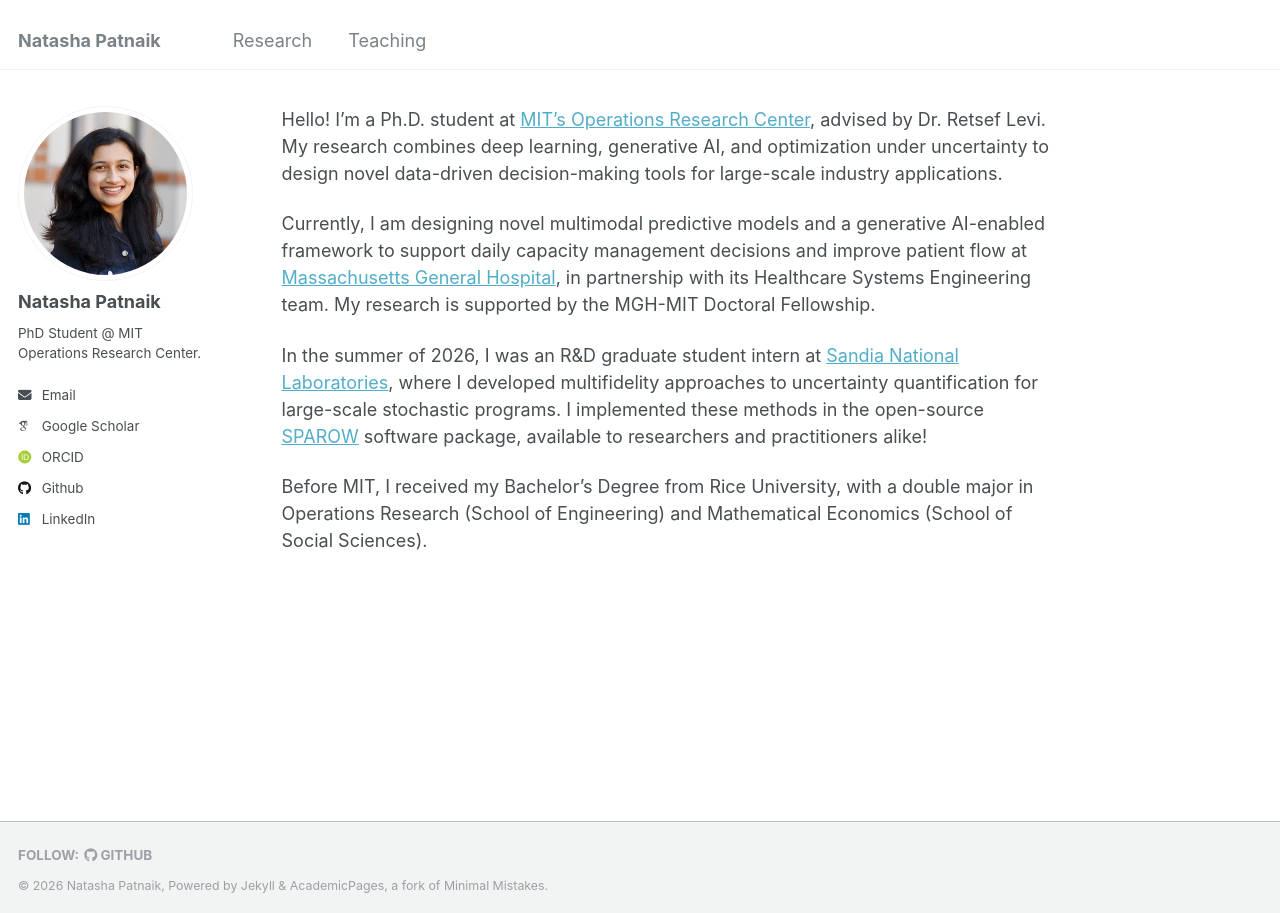
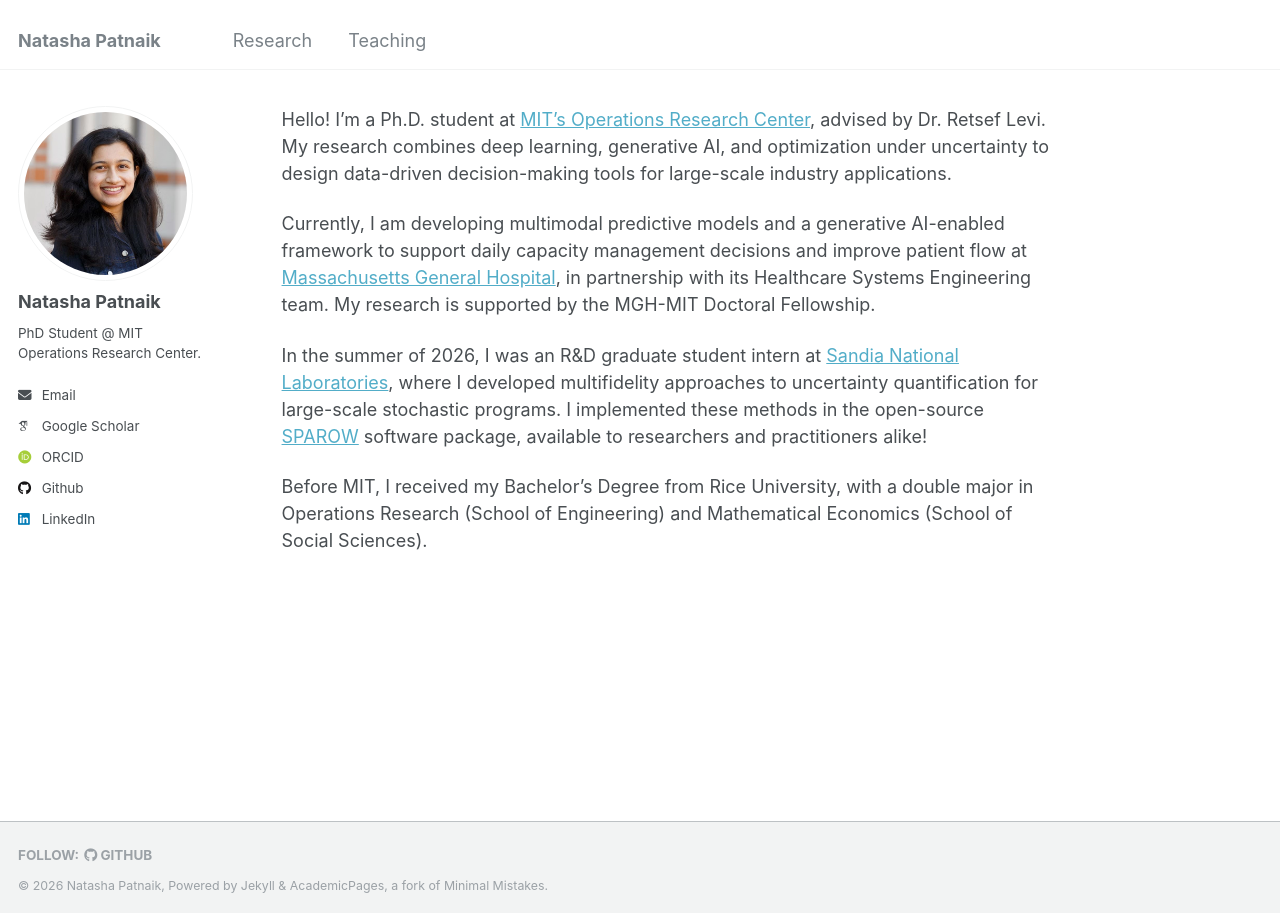
Before and after one commit to natasha-patnaik-321/natasha-patnaik-321.github.io, a Jekyll site: the page built from _pages/about.md, in a window 1280 px wide. Built offline with Jekyll 4.4.1, drawn with Linux system fonts in a browser that asks for light colours; some web fonts are replaced.

Commit message:
Word choice

```diff
--- a/_pages/about.md
+++ b/_pages/about.md
@@ -6,9 +6,9 @@ redirect_from:
   - /about.html
 ---
 
-Hello! I'm a Ph.D. student at [MIT's Operations Research Center](https://orc.mit.edu/), advised by Dr. Retsef Levi. My research combines deep learning, generative AI, and optimization under uncertainty to design novel data-driven decision-making tools for large-scale industry applications.
+Hello! I'm a Ph.D. student at [MIT's Operations Research Center](https://orc.mit.edu/), advised by Dr. Retsef Levi. My research combines deep learning, generative AI, and optimization under uncertainty to design data-driven decision-making tools for large-scale industry applications.
 
-Currently, I am designing novel multimodal predictive models and a generative AI-enabled framework to support daily capacity management decisions and improve patient flow at [Massachusetts General Hospital](https://www.massgeneralbrigham.org/en/patient-care/services-and-specialties/locations/massachusetts-general-hospital), in partnership with its Healthcare Systems Engineering team. My research is supported by the MGH-MIT Doctoral Fellowship.
+Currently, I am developing multimodal predictive models and a generative AI-enabled framework to support daily capacity management decisions and improve patient flow at [Massachusetts General Hospital](https://www.massgeneralbrigham.org/en/patient-care/services-and-specialties/locations/massachusetts-general-hospital), in partnership with its Healthcare Systems Engineering team. My research is supported by the MGH-MIT Doctoral Fellowship.
 
 In the summer of 2026, I was an R&D graduate student intern at [Sandia National Laboratories](https://www.sandia.gov/), where I developed multifidelity approaches to uncertainty quantification for large-scale stochastic programs. I implemented these methods in the open-source [SPAROW](https://github.com/sandialabs/sparow) software package, available to researchers and practitioners alike!
 
```
